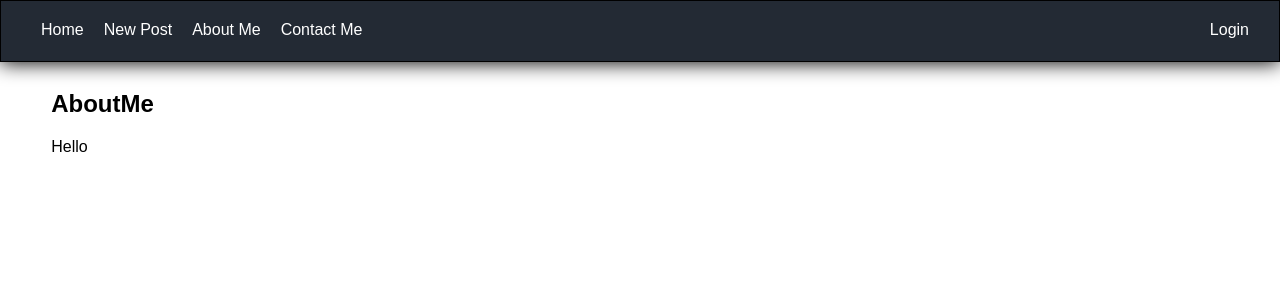
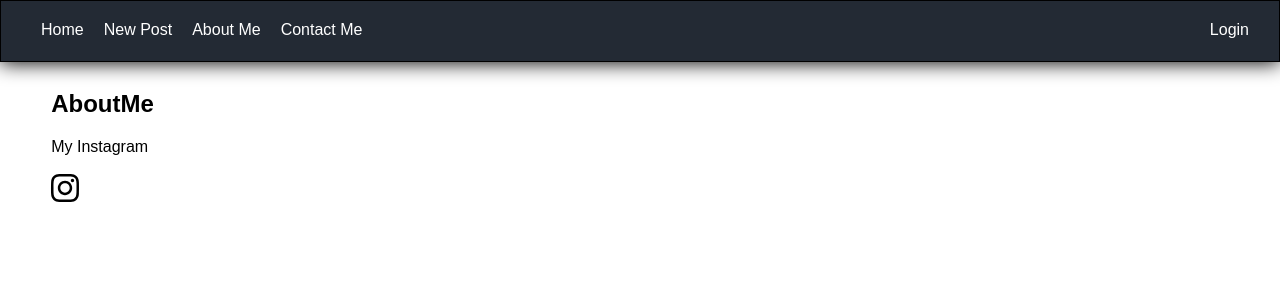
Before and after one commit to stavshimko/MyBlog-React, a React (Create React App) app: page /about in a window 1280 px wide. Shown: the top 300 px of the page. Built offline with nearby package versions, Linux system fonts and the light colour scheme.

Commit message:
Instagram link

```diff
--- a/package.json
+++ b/package.json
@@ -1,9 +1,11 @@
 {
-
   "name": "untitled",
   "version": "0.1.0",
   "private": true,
   "dependencies": {
+    "@fortawesome/fontawesome-svg-core": "^1.2.28",
+    "@fortawesome/free-brands-svg-icons": "^5.13.0",
+    "@fortawesome/react-fontawesome": "^0.1.9",
     "@testing-library/jest-dom": "^4.2.4",
     "@testing-library/react": "^9.5.0",
     "@testing-library/user-event": "^7.2.1",
@@ -14,7 +16,6 @@
     "react-scripts": "3.4.1"
   },
   "scripts": {
-
     "start": "react-scripts start",
     "build": "react-scripts build",
     "test": "react-scripts test",
--- a/src/Pages/About/AboutMe.js
+++ b/src/Pages/About/AboutMe.js
@@ -1,4 +1,6 @@
 import React from "react";
+import {FontAwesomeIcon} from "@fortawesome/react-fontawesome";
+import {faInstagram} from "@fortawesome/free-brands-svg-icons";
 
 function AboutMe() {
     console.log('run About Me')
@@ -6,9 +8,16 @@
             <div className="about-me">
                 <h2>AboutMe</h2>
                 <p>
-                    Hello
+                    My Instagram
                 </p>
+                <a className="instagram"
+                   href="https://www.instagram.com/stavshimko"
+                   className="instagram social"
+                >
+                    <FontAwesomeIcon icon={faInstagram} size="2x" color="black"/>
+                </a>
             </div>
+
     );
 }
 
--- a/src/Pages/Contact/ContactMe.js
+++ b/src/Pages/Contact/ContactMe.js
@@ -1,4 +1,5 @@
 import React from "react";
+
 
 function ContactMe() {
     console.log('run Contact Me')
@@ -8,6 +9,8 @@
             <p>
                 Contact me
             </p>
+
+
         </div>
     );
 }
```
Also changed, not shown: 1 other file (tests, documents, lock files or other folders).
